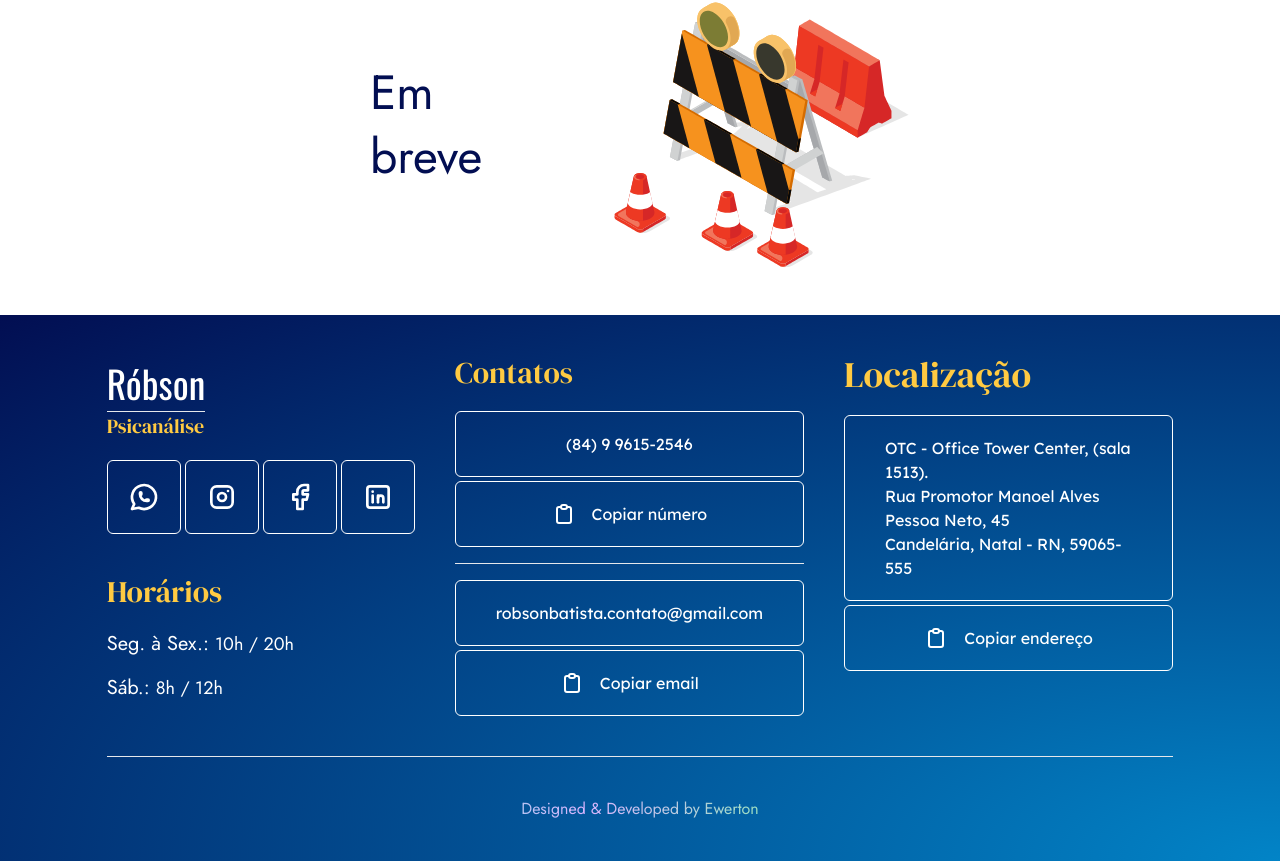
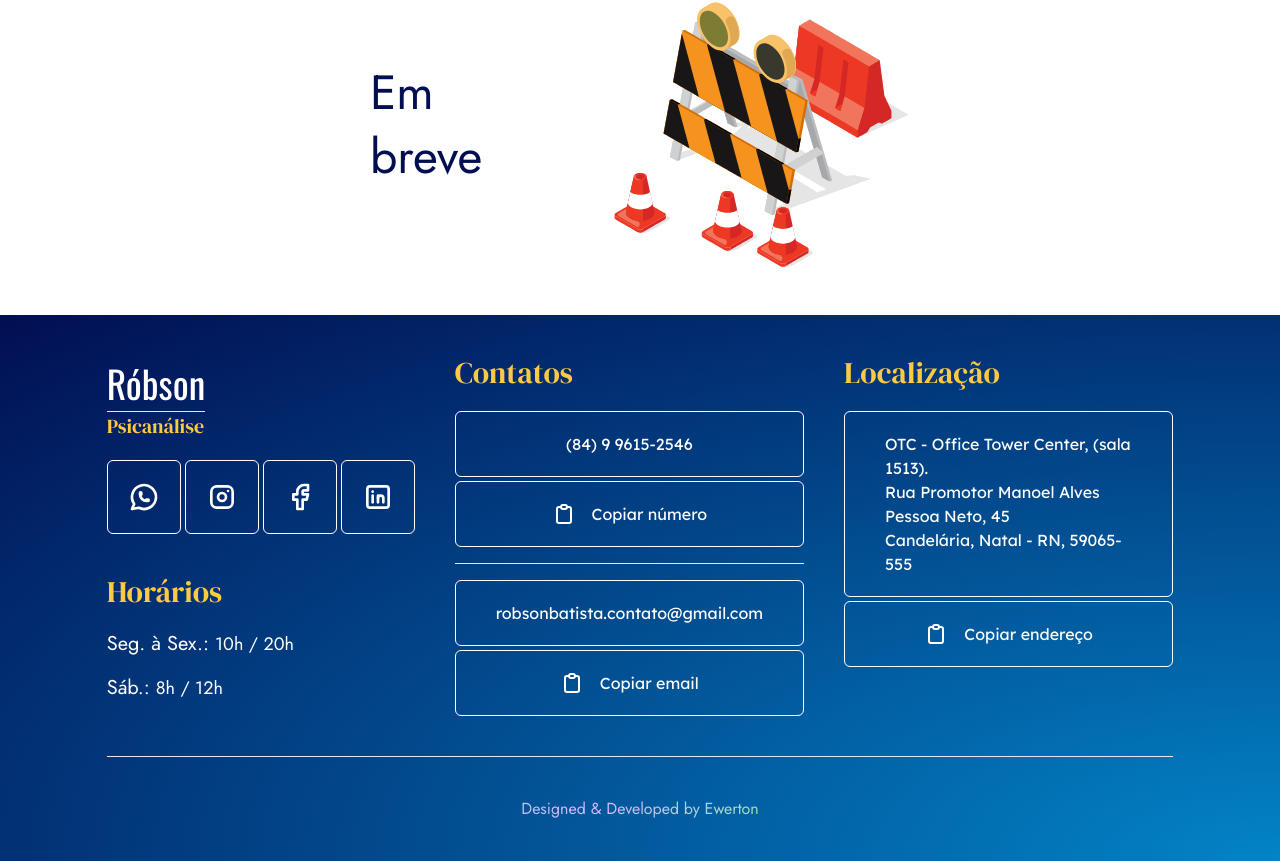
Before and after one commit to Ewerton12F/test-website, a Next.js app: page / in a window 1280 px wide. Shown: the part 2188-3049 px from the top of the page. Built offline with nearby package versions, Linux system fonts and the light colour scheme; no server answers; a web font is replaced by a local one.

Commit message:
fix: footer title 'localização' lg size off

```diff
--- a/src/components/Footer/Footer.tsx
+++ b/src/components/Footer/Footer.tsx
@@ -266,7 +266,7 @@ export default function Footer() {
           <div>
             <dl>
               <dt>
-                <h3 className="mb-5 font-serif text-3xl text-secondary lg:text-4xl">
+                <h3 className="mb-5 font-serif text-3xl text-secondary">
                   Localização
                 </h3>
               </dt>
```
